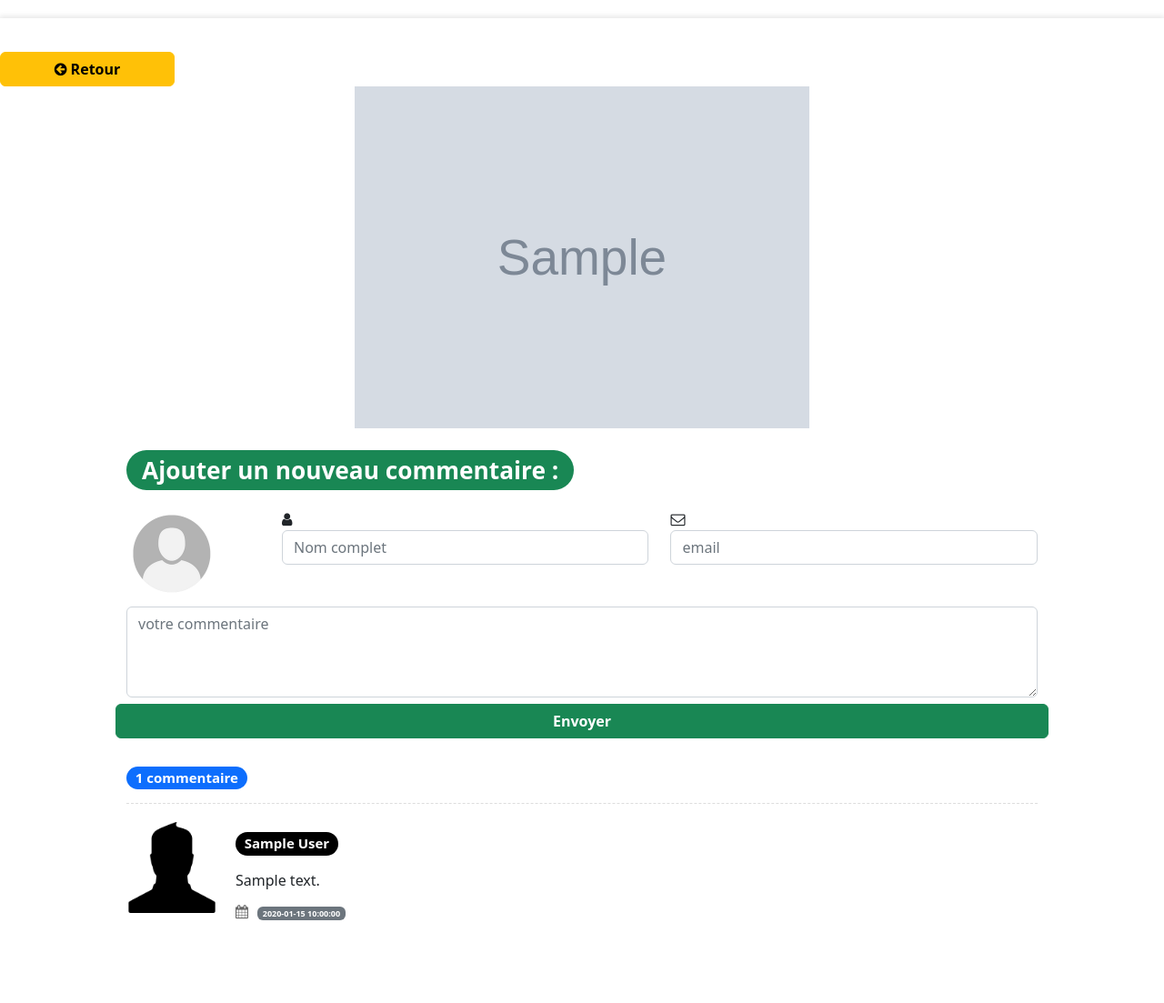
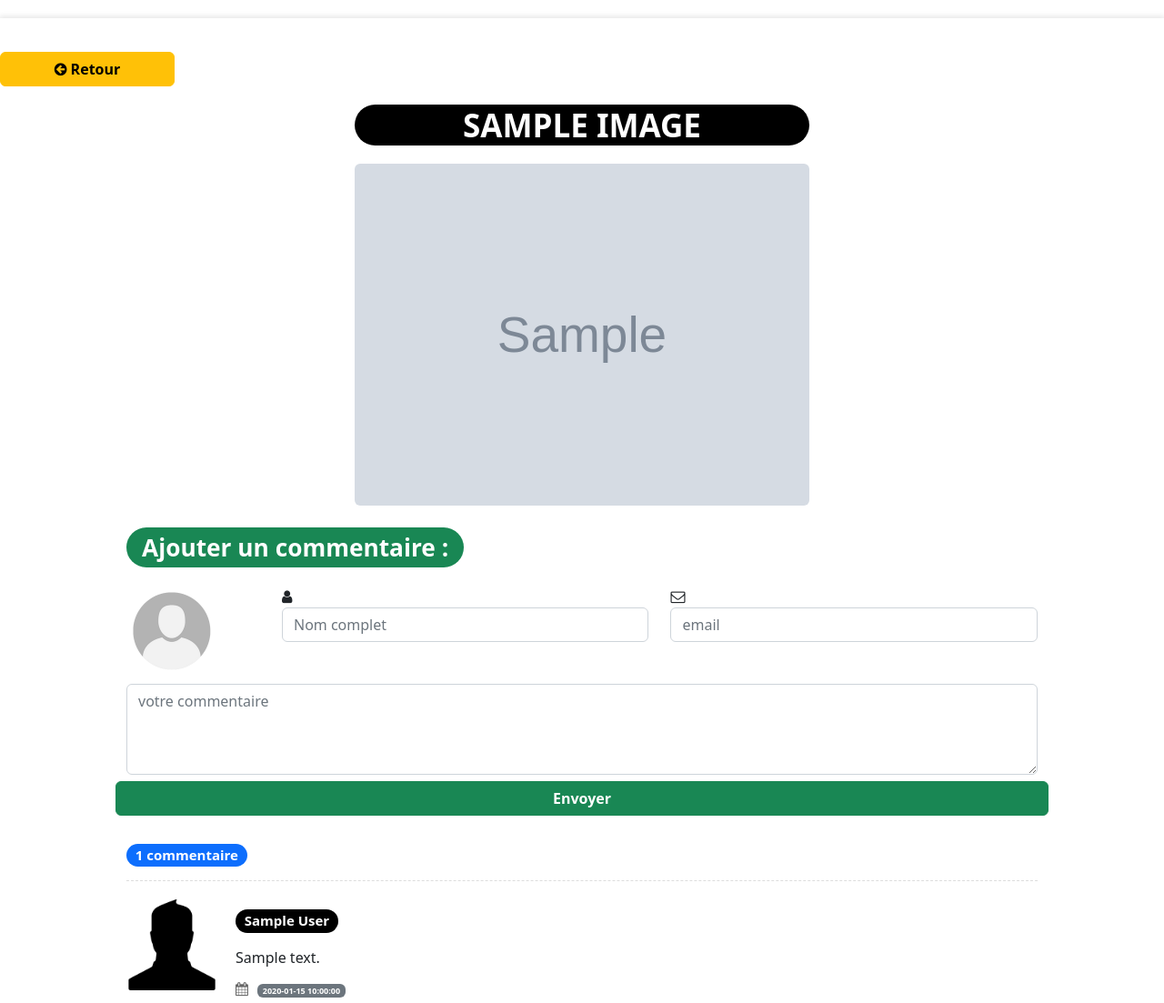
Before and after one commit to azeddine-hf/gallery_img, a PHP site: page /comments.php?id=1 in a window 1280 px wide. Shown: the top 1103 px of the page at 91% size. Before the commit the page ends 1012 px from the top, so only its background shows below. Run offline with PHP 8.4, Linux system fonts and the light colour scheme; tables that the repository leaves empty or names only in its code hold one stand-in row (values such as "Sample post"); grey boxes marked "Sample" are stand-in pictures; some libraries are stand-ins or nearby versions.

Commit message:
las modif

```diff
--- a/comments.php
+++ b/comments.php
@@ -165,17 +165,20 @@
                 }
 
                 //select image on comments page
-                $stmt = $db->prepare('select * from images where id=' . $_REQUEST["id"] . '');
+                $stmt = $db->prepare('SELECT * from images where id=' . $_REQUEST["id"] . '');
                 $stmt->execute();
-                $imagelist = $stmt->fetch();
+                $imagelist = $stmt->fetchAll();
+                $id_img = $_REQUEST["id"];
+                if (count($imagelist) == 0)
+                header("location: view.php");
                 ?>
                 <div class="w-50 ml-0 mr-0 mx-auto">
-                    <img src="<?php echo $imagelist['image'] ?>" class="" alt="" style="width: 100%;">
-
+                <h2 class="text-center  rounded-pill text-white bg-black"><?php echo $imagelist[0]["title"] ?></h2>
+                    <img src="<?php echo $imagelist[0]["image"] ?>" class="img rounded" title="<?php echo $imagelist[0]["title"] ?>" alt="" style="width: 100%;" >
                 </div>
                 <form class="form" method="POST" action="">
 
-                    <h2 class="h2"><span class="badge rounded-pill bg-success" style="text-transform: initial;">Ajouter un nouveau commentaire :</span></h2>
+                    <h2 class="h2"><span class="badge rounded-pill bg-success" style="text-transform: initial;">Ajouter un commentaire :</span></h2>
                     <fieldset>
                         <div class="row">
                             <div class="col-sm-2 col-xs-1">
@@ -215,6 +218,9 @@
                 $stmt2 = $db->prepare('SELECT * from comments where id_img=' . $_REQUEST['id'] . '');
                 $stmt2->execute();
                 $comment = $stmt2->fetchAll();
+
+
+
                 foreach ($comment as $avis) {
                 ?>
                     <div class="media">
--- a/view.php
+++ b/view.php
@@ -85,7 +85,7 @@ $db = $database->openConnection();
 				<a href="index" class="btn btn-success"><i class="fa fa-plus"></i> Ajouter une nouvelle image</a>
 			</div>
 			<div class="col-lg-12 text-center my-1">
-				<h1><span class=" badge rounded-pill badge-primary">Image Gallerie</span></h1>
+				<h1><span class="badge bg-primary rounded-pill text-white">Image Gallerie</span></h1>
 			</div>
 			<form action="" class="mt-4" method="GET">
 				<div class="row">
@@ -96,7 +96,7 @@ $db = $database->openConnection();
 						<input type="text" name="recherch" class="form-control" placeholder="Rechercher par category...">
 					</div>
 					<div class="col-lg-3 my-1">
-						<button class="btn btn-primary" type="submit" name="btn_search" style="width: 100%;">Rechercher</button>
+						<button class="btn btn-primary" type="submit" name="btn_search" style="width: 100%;"><i class="fa fa-search" aria-hidden="true"></i> Rechercher</button>
 					</div>
 				</div>
 			</form>
```
